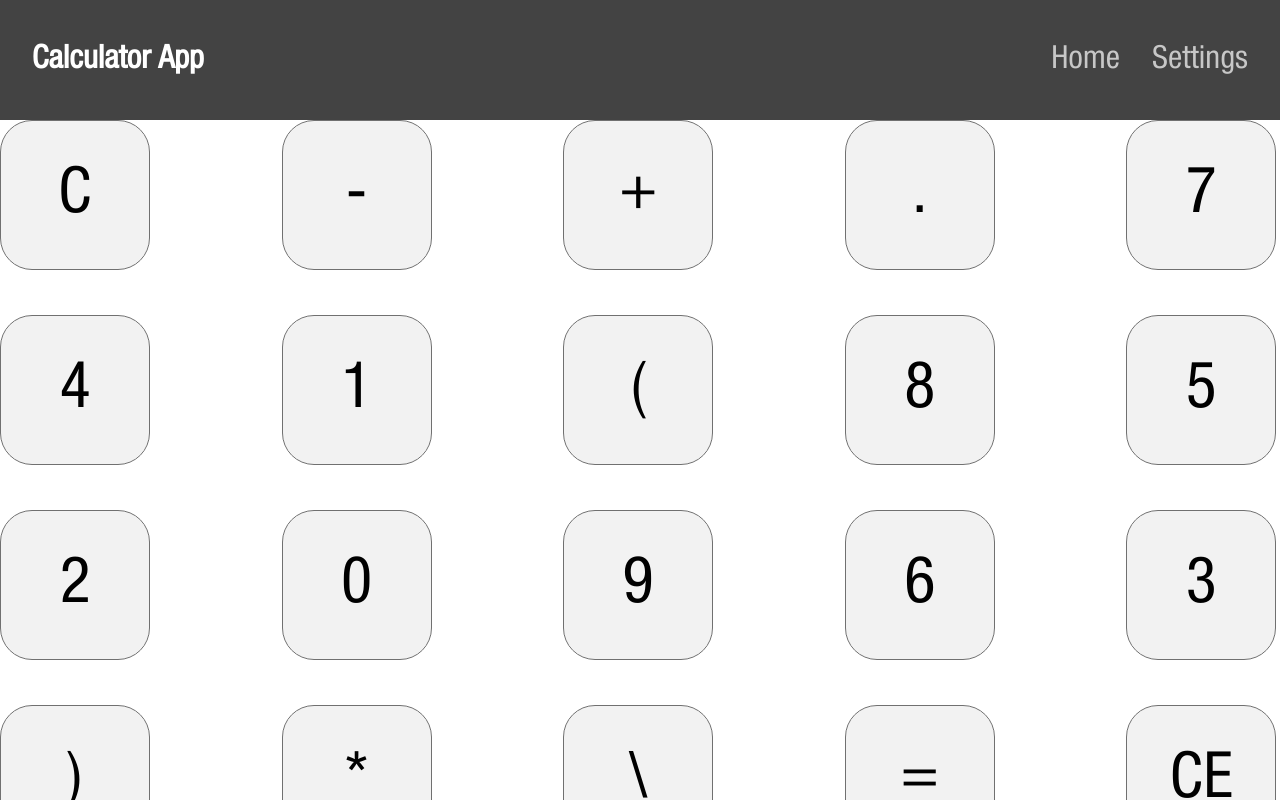
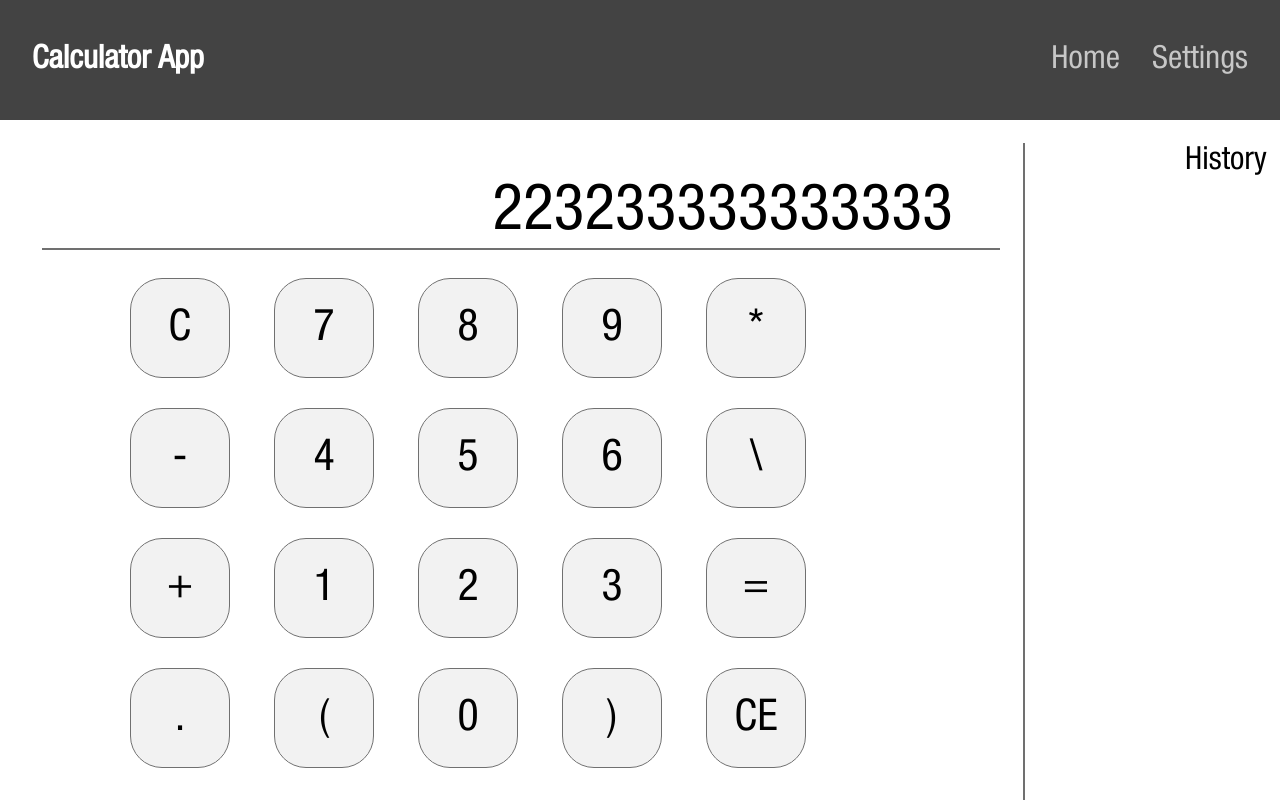
Before and after one commit to Rus-Abd/education-task-calculator, a React (Create React App) app in the folder education-task-calculator/: page / in a window 1280 px wide. Shown: the top 800 px of the page. Built offline with nearby package versions, Linux system fonts and the light colour scheme.

Commit message:
feat: add display & history

```diff
--- a/education-task-calculator/src/components/Display/Display.jsx
+++ b/education-task-calculator/src/components/Display/Display.jsx
@@ -1,7 +1,12 @@
 import React from 'react';
-
+import './display.css';
 const Display = () => {
-  return <div>Display</div>;
+  return (
+    <div className="display">
+      <span className="display-value">223233333333333</span>
+      <div className="display-line"></div>
+    </div>
+  );
 };
 
 export default Display;
--- /dev/null
+++ b/education-task-calculator/src/components/Display/display.css
@@ -0,0 +1,18 @@
+.display {
+  margin-left: 42px;
+  margin-top: 56px;
+}
+.display-value {
+  width: 100%;
+  display: flex;
+  justify-content: flex-end;
+  font-size: 64px;
+  padding-right: 47px;
+}
+.display-line {
+  width: 100%;
+  height: 2px;
+  background-color: #707070;
+}
+@media screen and (max-width: 1900px) {
+}
--- /dev/null
+++ b/education-task-calculator/src/components/History/History.jsx
@@ -0,0 +1,13 @@
+import React from 'react';
+import './history.css';
+export const History = () => {
+  return (
+    <div className="history">
+      <div className="history-line"></div>
+      <div className="history-log">
+        <span>History</span>
+        <ul className="history-log-values"></ul>
+      </div>
+    </div>
+  );
+};
--- /dev/null
+++ b/education-task-calculator/src/components/History/history.css
@@ -0,0 +1,24 @@
+.history {
+  margin-left: 23px;
+  margin-top: 23px;
+  display: flex;
+}
+.history-line {
+  width: 2px;
+  height: 910px;
+  background-color: #707070;
+}
+.history-log span {
+  font-size: 32px;
+  margin-left: 160px;
+  margin-bottom: 50px;
+}
+.history-log-values {
+  margin-left: 53px;
+  list-style: none;
+  display: flex;
+  flex-direction: column;
+}
+.history-log-values li {
+  margin-bottom: 20px;
+}
--- a/education-task-calculator/src/components/Keypad/Keypad.jsx
+++ b/education-task-calculator/src/components/Keypad/Keypad.jsx
@@ -4,24 +4,24 @@ export const Keypad = () => {
   return (
     <div className="keypad">
       <button className="button">C</button>
+      <button className="button">7</button>
+      <button className="button">8</button>
+      <button className="button">9</button>
+      <button className="button">*</button>
       <button className="button">-</button>
+      <button className="button">4</button>
+      <button className="button">5</button>
+      <button className="button">6</button>
+      <button className="button">\</button>
       <button className="button">+</button>
+      <button className="button">1</button>
+      <button className="button">2</button>
+      <button className="button">3</button>
+      <button className="button">=</button>
       <button className="button">.</button>
-      <button className="button">7</button>
-      <button className="button">4</button>
-      <button className="button">1</button>
       <button className="button">(</button>
-      <button className="button">8</button>
-      <button className="button">5</button>
-      <button className="button">2</button>
       <button className="button">0</button>
-      <button className="button">9</button>
-      <button className="button">6</button>
-      <button className="button">3</button>
       <button className="button">)</button>
-      <button className="button">*</button>
-      <button className="button">\</button>
-      <button className="button">=</button>
       <button className="button">CE</button>
     </div>
   );
--- a/education-task-calculator/src/components/Keypad/keypad.css
+++ b/education-task-calculator/src/components/Keypad/keypad.css
@@ -3,6 +3,9 @@
   grid-template-columns: repeat(5, 1fr);
   grid-row-gap: 45px;
   grid-column-gap: 128px;
+  margin-top: 28px;
+  margin-left: 130px;
+  margin-right: 150px;
 }
 .button {
   width: 150px;
@@ -13,4 +16,16 @@
   font-size: 64px;
   letter-spacing: 0px;
   color: #000000;
+  cursor: pointer;
 }
+@media screen and (max-width: 1900px) {
+  .keypad {
+    grid-row-gap: 30px;
+    grid-column-gap: 0px;
+  }
+  .button {
+    width: 100px;
+    height: 100px;
+    font-size: 44px;
+  }
+}
--- a/education-task-calculator/src/containers/Calculator/Calculator.jsx
+++ b/education-task-calculator/src/containers/Calculator/Calculator.jsx
@@ -1,10 +1,16 @@
 import React from 'react';
+import Display from '../../components/Display/Display';
+import { History } from '../../components/History/History';
 import { Keypad } from '../../components/Keypad/Keypad';
-
+import './calculator.css';
 export const Calculator = () => {
   return (
-    <main>
-      <Keypad />
+    <main className="container">
+      <div className="container-calculations">
+        <Display />
+        <Keypad />
+      </div>
+      <History />
     </main>
   );
 };
--- /dev/null
+++ b/education-task-calculator/src/containers/Calculator/calculator.css
@@ -0,0 +1,11 @@
+.container {
+  display: flex;
+}
+.container-calculations {
+  width: 1443px;
+}
+@media screen and (max-width: 1900px) {
+  .container-calculations {
+    width: 1000px;
+  }
+}
```
